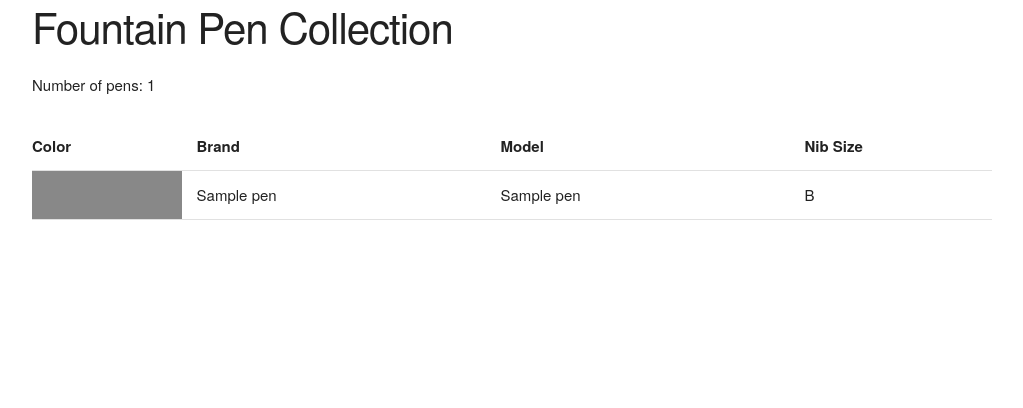
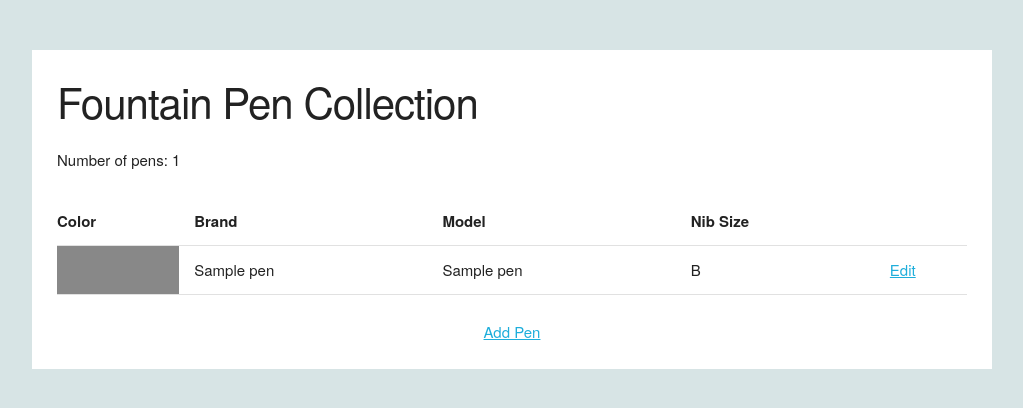
Before and after one commit to RezaGhari/FirstDjango, a Django app: page / in a window 1280 px wide. Shown: the top 408 px of the page, without its empty margins (128-1151 px from the left). Run offline with Django 3.2, Linux system fonts and the light colour scheme; tables that the repository leaves empty hold one stand-in row (values such as "Sample post").

Commit message:
Added templates to create and edit pen objects.

```diff
--- a/fptracker/pens/models.py
+++ b/fptracker/pens/models.py
@@ -1,4 +1,6 @@
 from django.db import models
+from django.forms import ModelForm
+from django.forms.widgets import TextInput
 
 # Create your models here.
 class Pen(models.Model):
@@ -21,3 +23,11 @@ class Pen(models.Model):
 
     def __str__(self):
         return self.color + ' ' + self.brand_name + ' ' + self.model_name
+
+class PenForm(ModelForm):
+    class Meta:
+        model = Pen
+        fields = "__all__"
+        widgets = {
+            'color': TextInput(attrs={'type':'color'})
+        }
--- a/fptracker/pens/templates/index.html
+++ b/fptracker/pens/templates/index.html
@@ -6,9 +6,10 @@
     <title>Fountain Pen Tracker</title>
     <meta name="description" content="Tracker for Fountain pens and inks">
     <meta name="viewport" content="width=device-width, initial-scale=1">
+    <!-- CSS goes here -->
     <link rel="stylesheet" href="{% static 'css/normalize.css' %}">
     <link rel="stylesheet" href="{% static 'css/skeleton.css' %}">
-
+    <link rel="stylesheet" href="{% static 'css/main.css' %}">
   </head>
   <body>
     <div class="container">
@@ -21,6 +22,7 @@
               <th>Brand</th>
               <th>Model</th>
               <th>Nib Size</th>
+              <th></th>
             </tr>
           </thead>
           <tbody>
@@ -30,10 +32,14 @@
                 <td>{{pen.brand_name}}</td>
                 <td>{{pen.model_name}}</td>
                 <td>{{pen.nib_size}}</td>
+                <td><a href="{% url 'edit_pen' pen.id %}">Edit</a></td>
               </tr>
             {% endfor %}
           </tbody>
         </table>
+        <div class="center">
+          <a href="{% url 'add_pen' %}">Add Pen</a>
+        </div>
       </div>
     </div>
   </body>
--- a/fptracker/pens/urls.py
+++ b/fptracker/pens/urls.py
@@ -3,5 +3,7 @@ from django.urls import path
 from . import views
 
 urlpatterns = [
+    path('pens/add', views.edit_pen, name="add_pen"),
+    path('pens/edit/<int:pen_id>', views.edit_pen, name="edit_pen"),
     path('', views.index, name='index'),
 ]
--- a/fptracker/pens/views.py
+++ b/fptracker/pens/views.py
@@ -1,5 +1,5 @@
-from django.shortcuts import render
-from pens.models import Pen
+from django.shortcuts import render, redirect
+from pens.models import Pen, PenForm
 
 # Create your views here.
 
@@ -9,6 +9,31 @@ def index(request):
 
     context = {
         'pen_list': all_pens,
-        'page_title': "Fountain Pen Collection"
+        'page_title': "Fountain Pen Collection",
     }
     return render(request, "index.html", context)
+
+def edit_pen(request, pen_id= None):
+    if request.method == 'POST':
+
+        if pen_id is not None:
+             pen = Pen.objects.get(id=pen_id)
+             form = PenForm(request.POST, instance=pen)
+        else:
+            form = PenForm(request.POST)
+
+        if form.is_valid():
+            form.save()
+            return redirect('/')
+    else:
+        if pen_id is not None:
+             pen = Pen.objects.get(id=pen_id)
+             form = PenForm(instance=pen)
+        else:
+            form = PenForm()
+
+    context = {
+        'form': form,
+        'pen_id': pen_id
+    }
+    return render(request, "edit_pen.html", context)
--- /dev/null
+++ b/fptracker/static/css/main.css
@@ -0,0 +1,21 @@
+body {
+  background-color: #d7e4e5;
+}
+
+.container {
+  background-color: #ffffff;
+  margin-top: 50px;
+  margin-bottom: 50px;
+  padding: 25px;
+  height: 90%;
+}
+
+input[type="submit"].button-primary {
+  background: #3d8e92;
+  border-color: #3d8e92;
+}
+
+.center {
+  display: flex;
+  justify-content: center;
+}
```
Also changed, not shown: fptracker/pens/templates/edit_pen.html (added, +24 -0 lines).
